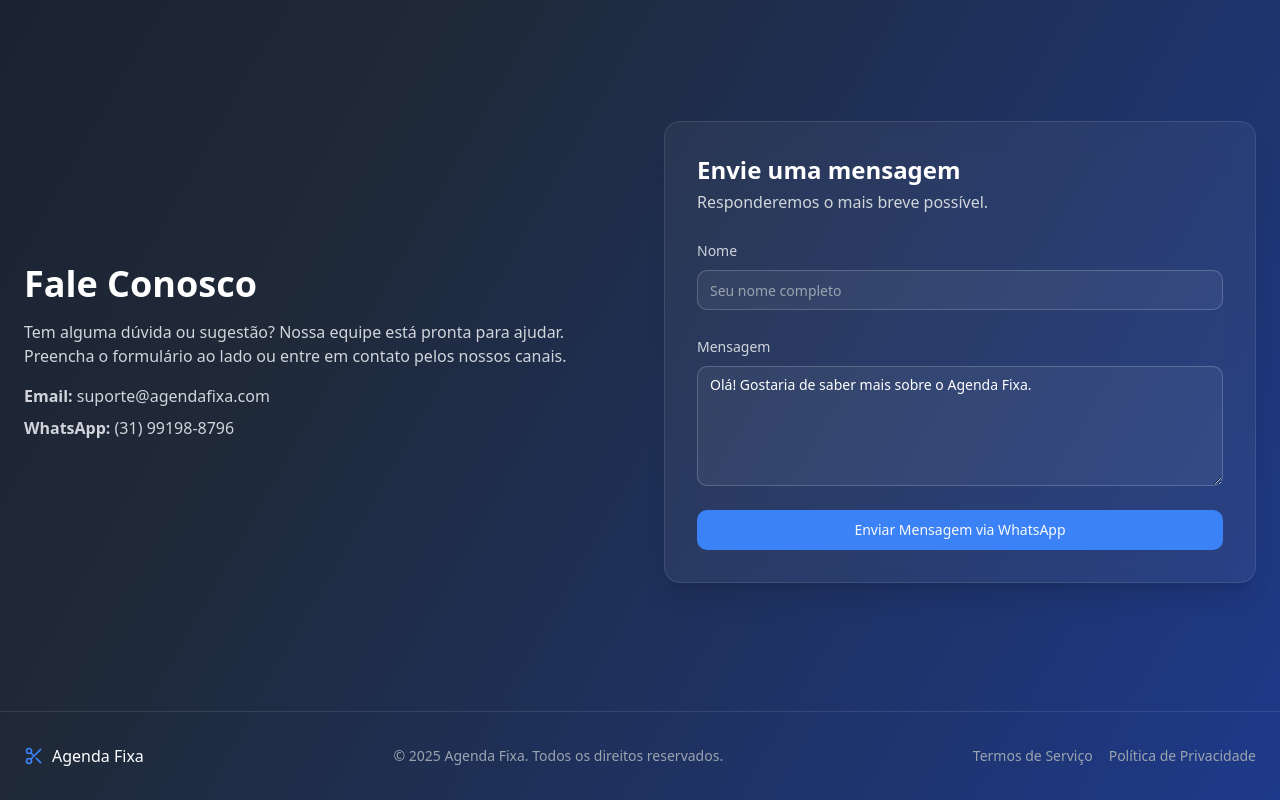
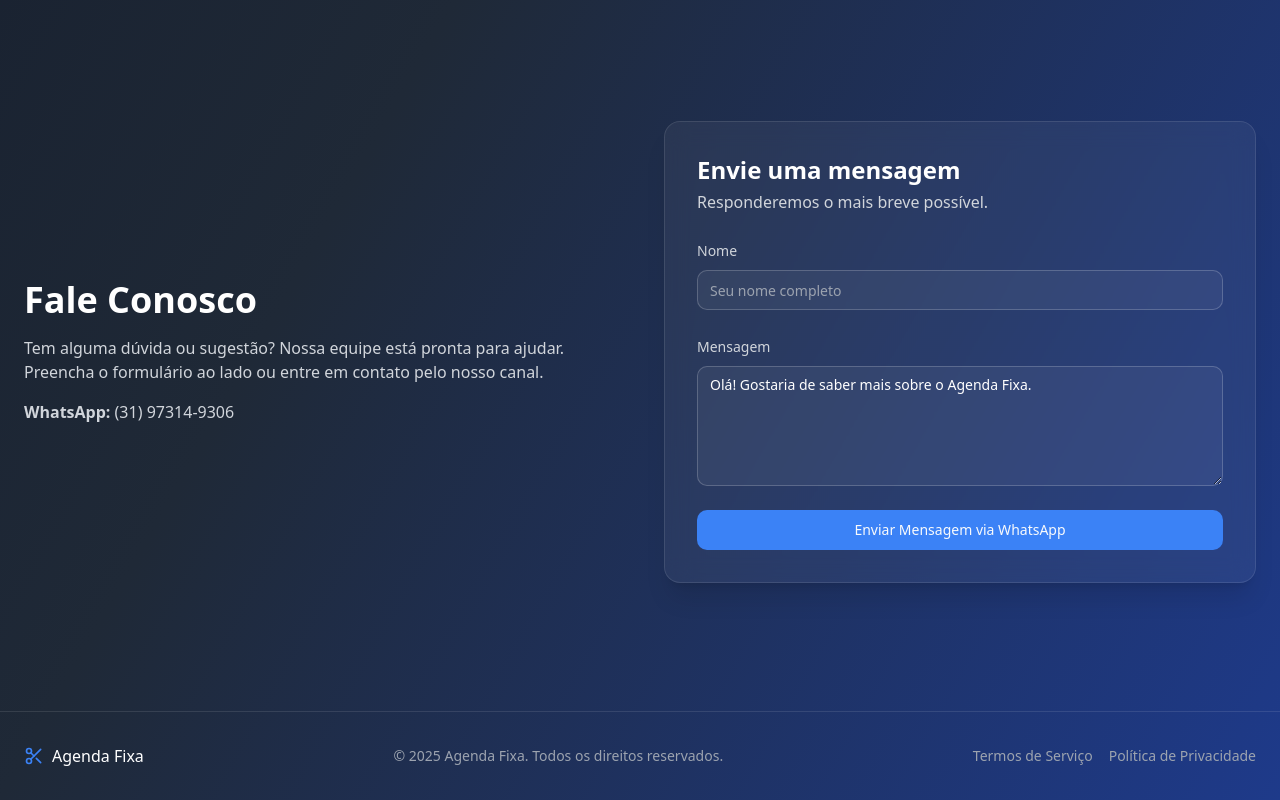
Before and after one commit to toyesterday/agenda, a React (Vite) app: page / in a window 1280 px wide. Shown: the part 1448-2248 px from the top of the page. Built offline with nearby package versions, Linux system fonts and the light colour scheme.

Commit message:
[dyad] Atualizando informações de contato - wrote 1 file(s)

```diff
--- a/src/components/Contact.tsx
+++ b/src/components/Contact.tsx
@@ -11,7 +11,7 @@ const Contact = () => {
   const handleSubmit = (e: React.FormEvent<HTMLFormElement>) => {
     e.preventDefault();
 
-    const phoneNumber = "5531991988796"; // Número de WhatsApp do "Fale Conosco"
+    const phoneNumber = "5531973149306"; // Número de WhatsApp do "Fale Conosco"
     const whatsappMessage = `Olá! Meu nome é ${name}.\n\nMensagem: ${message}`;
     const encodedMessage = encodeURIComponent(whatsappMessage);
 
@@ -33,11 +33,10 @@ const Contact = () => {
           <div className="space-y-4">
             <h2 className="text-3xl md:text-4xl font-bold text-white">Fale Conosco</h2>
             <p className="text-gray-300">
-              Tem alguma dúvida ou sugestão? Nossa equipe está pronta para ajudar. Preencha o formulário ao lado ou entre em contato pelos nossos canais.
+              Tem alguma dúvida ou sugestão? Nossa equipe está pronta para ajudar. Preencha o formulário ao lado ou entre em contato pelo nosso canal.
             </p>
             <div className="space-y-2 text-gray-300">
-              <p><strong>Email:</strong> suporte@agendafixa.com</p>
-              <p><strong>WhatsApp:</strong> (31) 99198-8796</p>
+              <p><strong>WhatsApp:</strong> (31) 97314-9306</p>
             </div>
           </div>
           <div className="backdrop-blur-md bg-white/5 border border-white/10 rounded-2xl p-8 shadow-xl">
```
